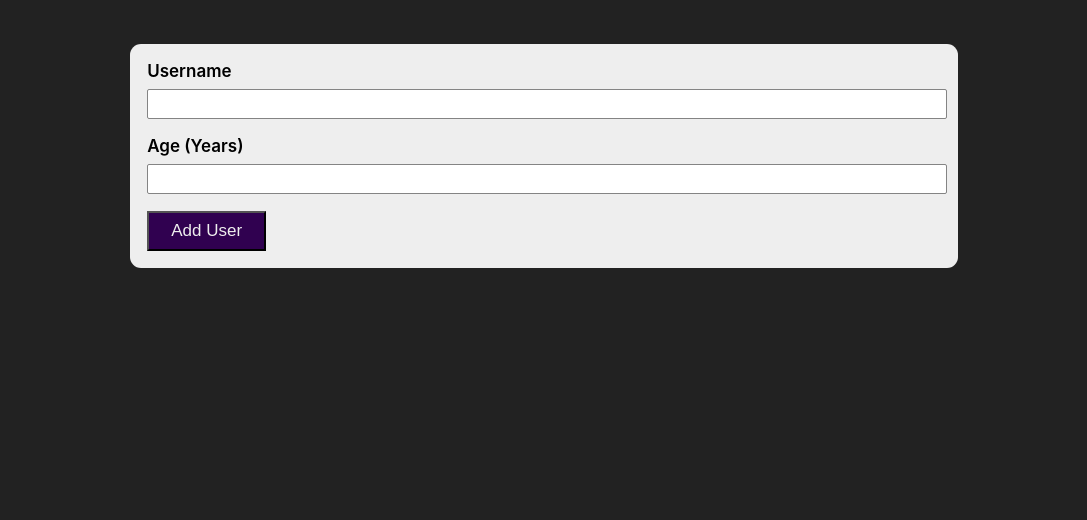
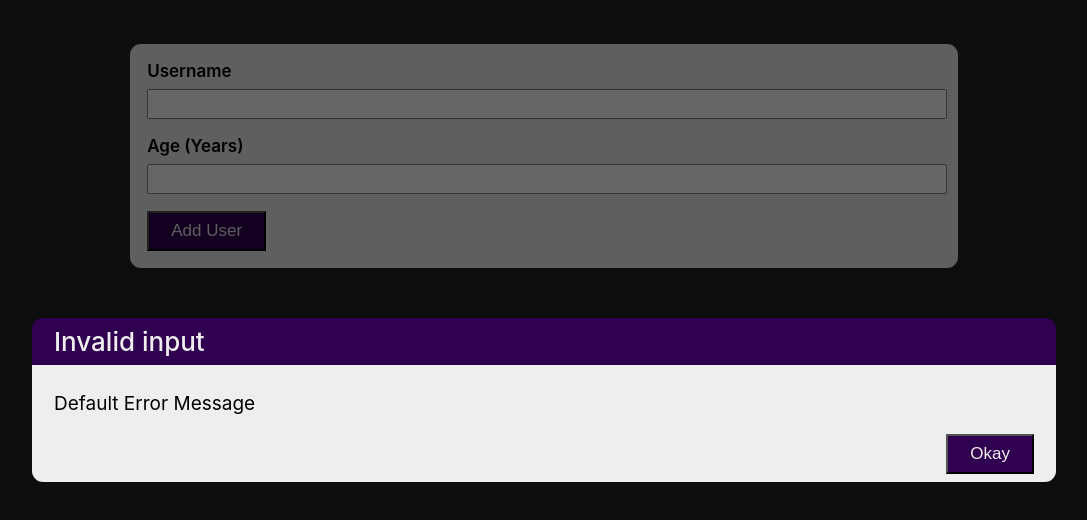
Before and after one commit to karalkal/React-Schwarzmueller-Course, a React (Create React App) app in the folder 03-practice-render-input-as-card/: page / in a window 1280 px wide. Shown: the top 520 px of the page, without its empty margins (96-1183 px from the left). Built offline with nearby package versions, Linux system fonts and the light colour scheme.

Commit message:
created and styled modal comp

```diff
--- a/03-practice-render-input-as-card/src/App.js
+++ b/03-practice-render-input-as-card/src/App.js
@@ -1,10 +1,13 @@
 import Form from './components/Form'
 import Cards from './components/Cards'
+import Modal from './components/Modal';
 import "./App.css"
 import { useState } from 'react';
 
 function App() {
   const [entries, setEntries] = useState([])
+  const [showModal, setShowModal] = useState(true)
+
 
   function addNewEntry(entry) {
     setEntries(prevEntries => [entry, ...prevEntries])
@@ -14,8 +17,14 @@ function App() {
   return (
     <div id="main-container">
       <Form addNewEntry={addNewEntry} />
+
       {entries.length > 0 && <Cards entries={entries} />}
       {/* display results section only if array is not empty */}
+
+      <Modal
+        handleClose={() => setShowModal(false)}
+        show={showModal}
+      />
     </div>
   );
 }
--- a/03-practice-render-input-as-card/src/components/Cards.js
+++ b/03-practice-render-input-as-card/src/components/Cards.js
@@ -8,7 +8,9 @@ export default function Cards(props) {
     return (
         <div className="cards-container ">
             {entries.map(e =>
-                <p><strong>{e.username}</strong> - ({e.age} years old)</p>
+                <p key={entries.indexOf(e)}>
+                    <strong>{e.username}</strong> - ({e.age} years old)
+                </p>
             )}
         </div>
     )
--- /dev/null
+++ b/03-practice-render-input-as-card/src/components/Modal.css
@@ -0,0 +1,65 @@
+.modal {
+    /* covers the main screen with black, opacity 0.6*/
+    position: fixed;
+    top: 0;
+    left: 0;
+    width: 100%;
+    height: 100%;
+    background: rgba(0, 0, 0, 0.6);
+}
+
+.display-block {
+    display: block;
+}
+
+.display-none {
+    display: none;
+}
+
+.modal-main {
+    position: fixed;
+    width: 80%;
+    /* height: auto; */
+    top: 50%;
+    left: 50%;
+    transform: translate(-50%, -50%);
+}
+
+/* If you want more divs inside the parent div, that do not 'cut off' the rounded corners, you can set: */
+.modal-main>div:first-child {
+    border-top-left-radius: 11px;
+    border-top-right-radius: 11px;
+}
+
+.modal-main>div:last-child {
+    border-bottom-left-radius: 11px;
+    border-bottom-right-radius: 11px;
+}
+
+
+.modal-main--header {
+    font-size: 26px;
+    font-weight: 500;
+    padding: 8px 22px;
+    background-color: #300150;
+    color: #EEEEEE;
+}
+
+.modal-main--message--and--btn {
+    font-size: 19px;
+    padding: 8px 22px;
+    background-color: #EEEEEE;
+}
+
+.modal-main--message--and--btn>button {
+    /* cannot use float: right because parene element has position: fixed */
+    margin-right: 0;
+    margin-left: auto;
+    display: block;
+
+    font-size: 17px;
+    font-weight: 500;
+    padding: 8px 22px;
+    background-color: #300150;
+    color: #EEEEEE;
+}
--- /dev/null
+++ b/03-practice-render-input-as-card/src/components/Modal.js
@@ -0,0 +1,23 @@
+import React from "react"
+import './Modal.css'
+
+
+const Modal = ({ handleClose, show, children }) => {
+    const showHideClassName = show ? "modal display-block" : "modal display-none";
+
+    return (
+        <div className={showHideClassName}>
+            <section className="modal-main">
+                <div className="modal-main--header">Invalid input</div>
+                <div className="modal-main--message--and--btn">
+                    <p>Default Error Message {children} </p>
+                    <button type="button" onClick={handleClose}>
+                        Okay
+                    </button>
+                </div>
+            </section>
+        </div>
+    );
+};
+
+export default Modal
```
